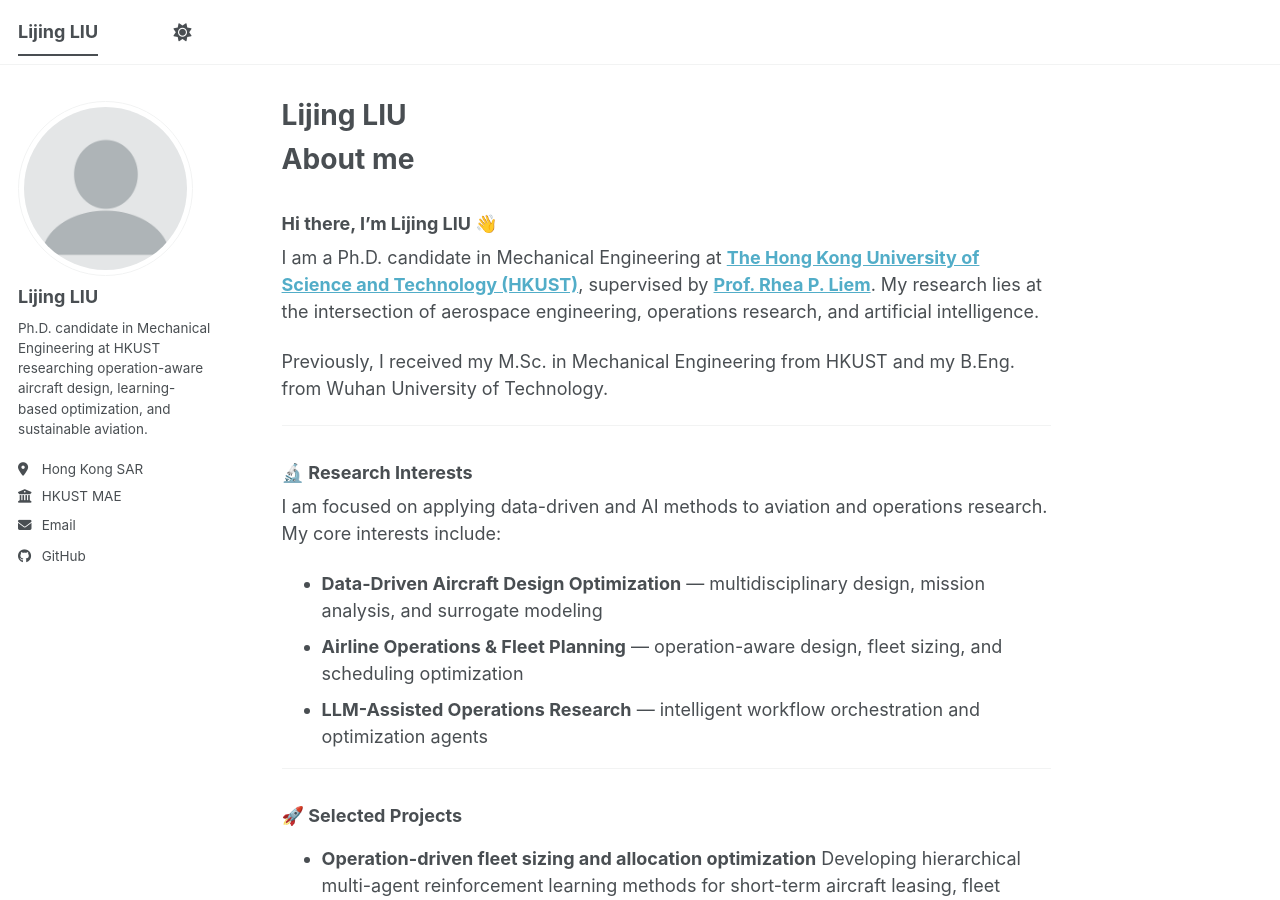
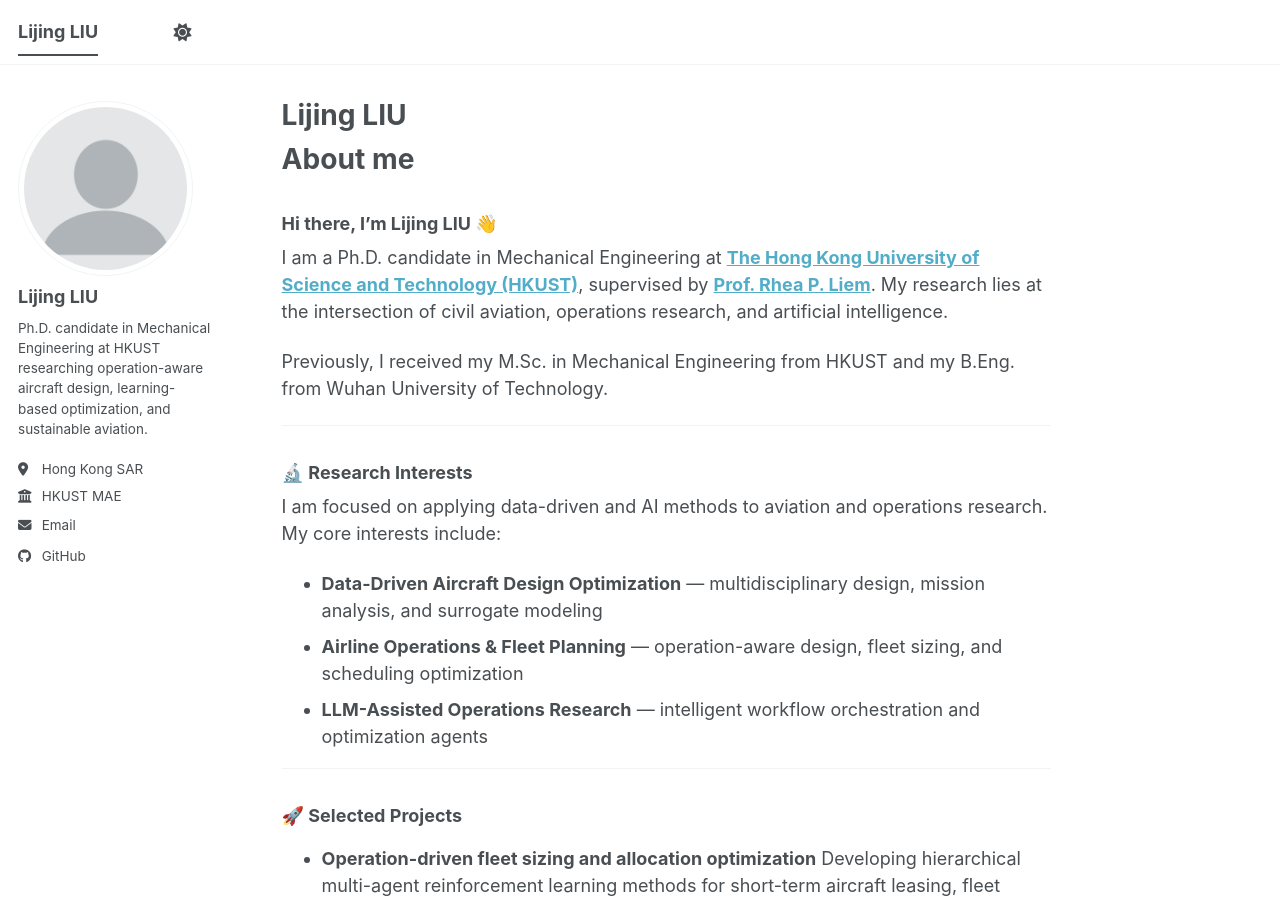
Before and after one commit to LijingJim/LijingJim.github.io, a Jekyll site: the page built from _pages/about.md, in a window 1280 px wide and 900 px high. Built offline with Jekyll 4.4.1, drawn with Linux system fonts in a browser that asks for light colours; a script bundle is joined from its source files by our own code; library files that are not in the unit come from our copies; some of the changed text lies outside the part shown.

Commit message:
Update Prof Rhea Liem URL to Imperial College profile
Co-authored-by: Copilot <223556219+Copilot@users.noreply.github.com>

```diff
--- a/_pages/about.md
+++ b/_pages/about.md
@@ -11,7 +11,7 @@ redirect_from:
 
 ### Hi there, I'm Lijing LIU 👋
 
-I am a Ph.D. candidate in Mechanical Engineering at **[The Hong Kong University of Science and Technology (HKUST)](https://hkust.edu.hk/)**, supervised by **[Prof. Rhea P. Liem](https://www.mae.ust.hk/en/people/faculty/detail/rhliem)**. My research lies at the intersection of aerospace engineering, operations research, and artificial intelligence.
+I am a Ph.D. candidate in Mechanical Engineering at **[The Hong Kong University of Science and Technology (HKUST)](https://hkust.edu.hk/)**, supervised by **[Prof. Rhea P. Liem](https://profiles.imperial.ac.uk/r.liem)**. My research lies at the intersection of civil aviation, operations research, and artificial intelligence.
 
 Previously, I received my M.Sc. in Mechanical Engineering from HKUST and my B.Eng. from Wuhan University of Technology.
 
@@ -35,7 +35,7 @@ I am focused on applying data-driven and AI methods to aviation and operations r
 * **Operation-aware aircraft conceptual design optimization**
   Building data-driven optimization frameworks that connect aircraft design choices with airline operational efficiency and sustainability.
 
-* **[AutoOR](https://github.com/LijingJim/AutoOR): LLM-assisted OR workflow**
+* **[AutoOR](https://github.com/chick26/AutoOR): LLM-assisted OR workflow**
   An orchestration framework that turns natural-language optimization problems into structured models, routes them to appropriate solvers (LP/MILP, TSP/VRP, scheduling, NLP), and returns business-readable explanations.
 
 ---
@@ -57,12 +57,12 @@ Beyond research, I have hands-on AI and software engineering experience:
 * **ML/AI Foundations:** Regression, Classification, Deep Learning, Reinforcement Learning (PPO), Surrogate Modeling
 * **Frameworks & Tools:** TensorFlow, LangChain, PuLP, OR-Tools, ANSYS
 * **Development:** Python, C/C++, Java, JavaScript, SQL, Git, Linux
-* **AI Projects:** [AutoOR](https://github.com/LijingJim/AutoOR) — LLM-assisted operations research workflow
+* **AI Projects:** [AutoOR](https://github.com/chick26/AutoOR) — LLM-assisted operations research workflow
 
 ---
 
 ### 📬 Contact
 
-I am open to research collaborations in aerospace engineering, optimization, and AI. Feel free to reach out via email.
+I am open to research collaborations in civil aviation, optimization, and AI. Feel free to reach out via email.
 
 📄 [CV](/cv/) &nbsp;·&nbsp; 📚 [Publications](/publications/) &nbsp;·&nbsp; ⬇️ [Download PDF CV](/files/Lijing-LIU-CV.pdf)
```
